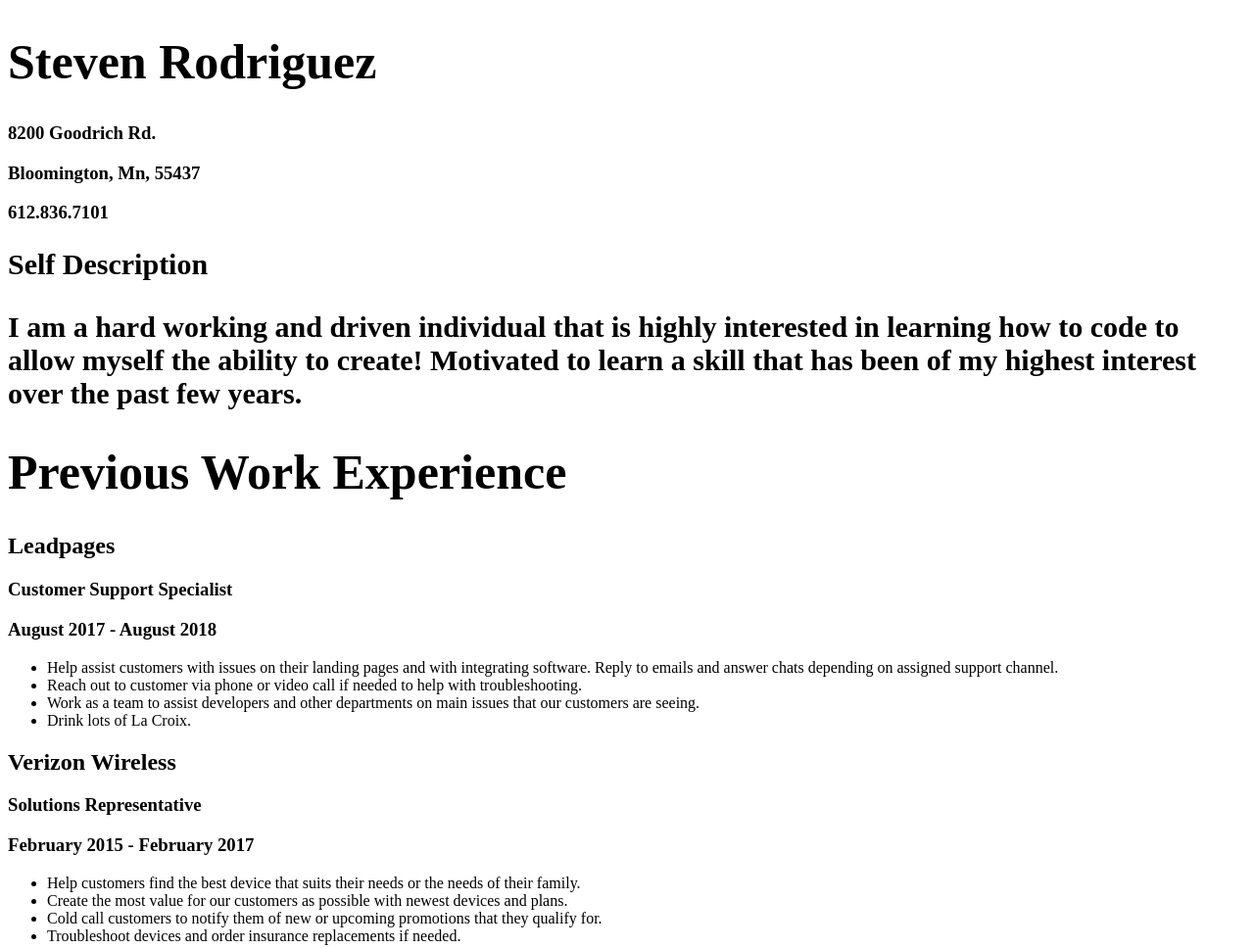
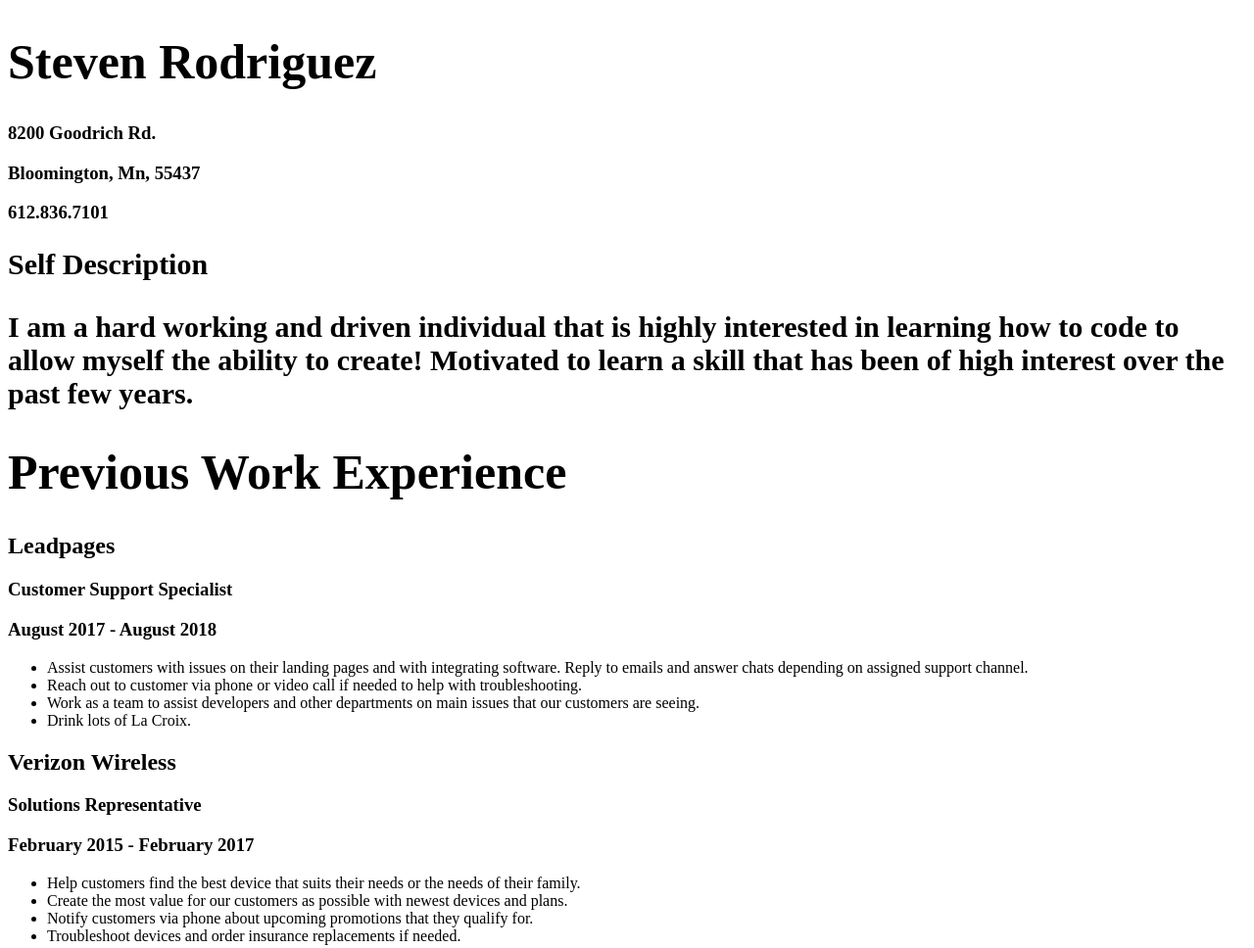
Before and after one commit to StevenR21/StevenR21.github.io, a plain HTML site: page Index.html in a window 1280 px wide. Shown: the top 968 px of the page at 98% size. Drawn offline with Linux system fonts and the light colour scheme.

Commit message:
Update Index.html

```diff
--- a/Index.html
+++ b/Index.html
@@ -14,7 +14,7 @@
   <div id="information">
 <h2>Self Description<h2>
   <p>I am a hard working and driven individual that is highly interested in learning how to code to allow myself the ability to create!
-    Motivated to learn a skill that has been of my highest interest over the past few years.</p>
+    Motivated to learn a skill that has been of high interest over the past few years.</p>
   </div>
 
 <h1>Previous Work Experience<h1>
@@ -23,7 +23,7 @@
   <h3>August 2017 - August 2018</h3>
 
   <ul>
-    <li>Help assist customers with issues on their landing pages and with integrating software. Reply to emails and answer chats depending on assigned support channel.</li>
+    <li>Assist customers with issues on their landing pages and with integrating software. Reply to emails and answer chats depending on assigned support channel.</li>
     <li>Reach out to customer via phone or video call if needed to help with troubleshooting.</li>
     <li>Work as a team to assist developers and other departments on main issues that our customers are seeing.</li>
     <li>Drink lots of La Croix.</li>
@@ -36,7 +36,7 @@
      <ul>
       <li>Help customers find the best device that suits their needs or the needs of their family.</li>
       <li>Create the most value for our customers as possible with newest devices and plans.</li>
-      <li>Cold call customers to notify them of new or upcoming promotions that they qualify for.</li>
+      <li>Notify customers via phone about upcoming promotions that they qualify for.</li>
       <li>Troubleshoot devices and order insurance replacements if needed.</li>
   </ul>
 
```
